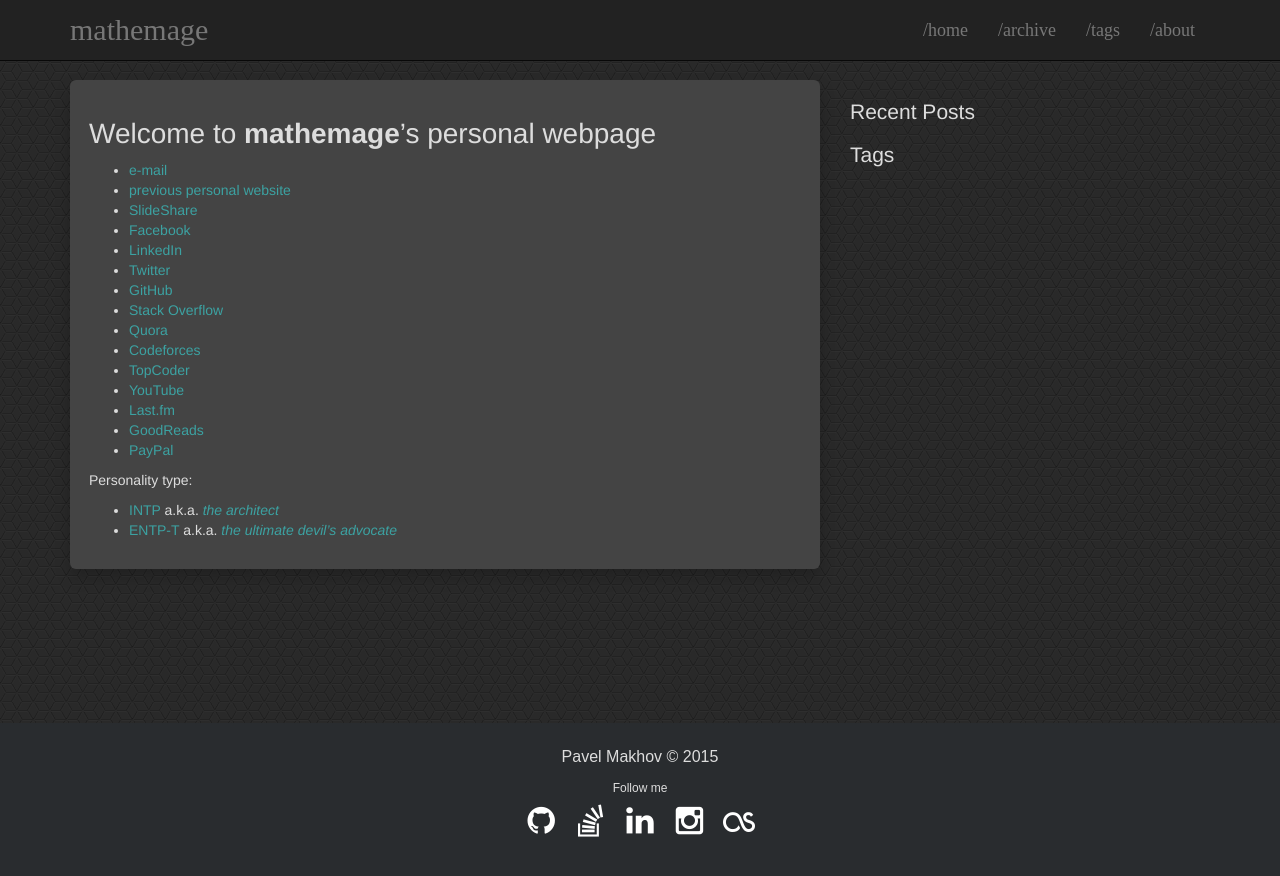
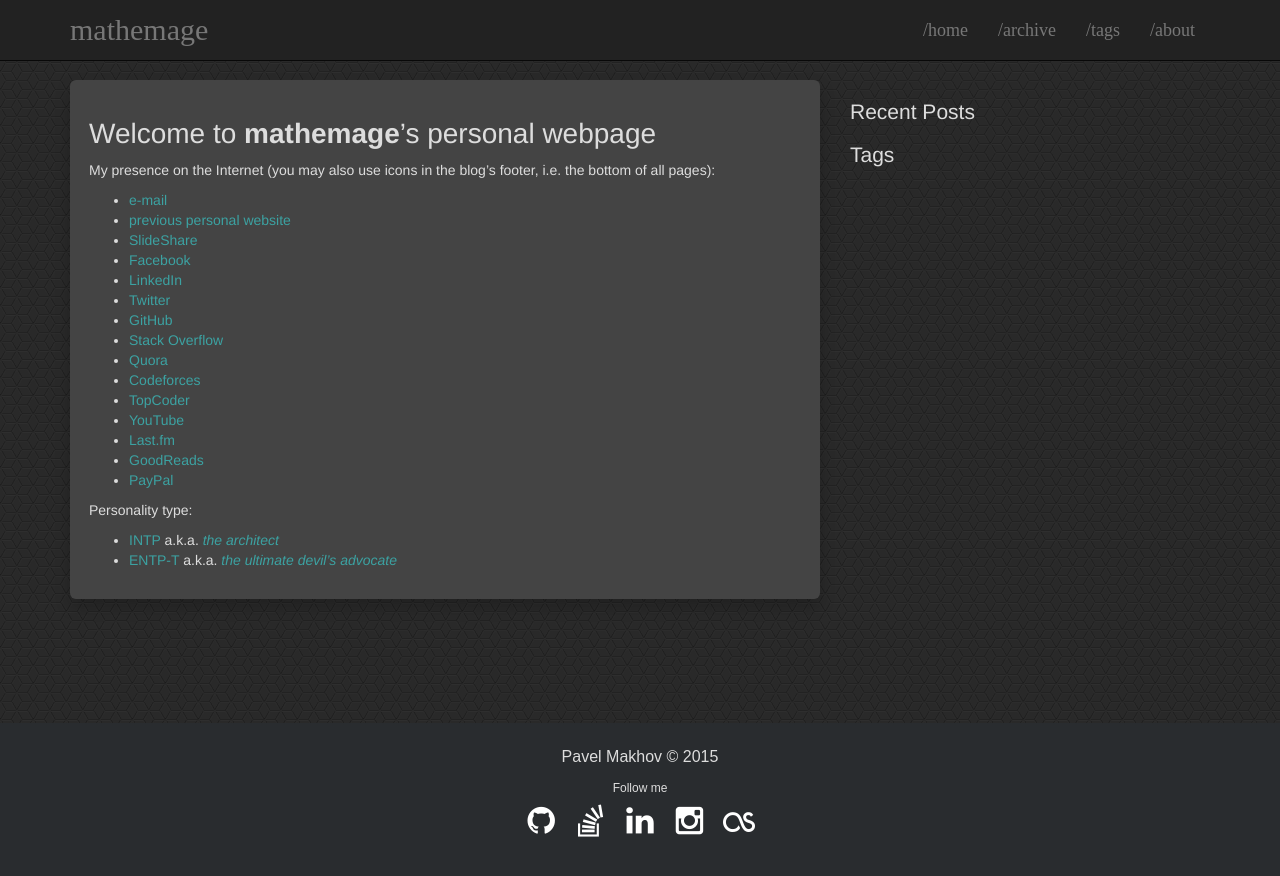
Before and after one commit to mathemage/mathemage.github.io, a Jekyll site: the page built from index.md, in a window 1280 px wide. Shown: the top 876 px of the page. Built offline with Jekyll 4.4.1, drawn with Linux system fonts in a browser that asks for light colours; our own code applies the rules of GitHub Pages for plain Markdown files.

Commit message:
Introduce list of social contacts

```diff
--- a/index.md
+++ b/index.md
@@ -1,4 +1,6 @@
 # Welcome to **mathemage**'s personal webpage
+
+My presence on the Internet (you may also use icons in the blog's footer, i.e. the bottom of all pages):
 
 * [e-mail](mathemage@gmail.com)
 * [previous personal website](https://sites.google.com/site/mathemage/)
@@ -16,6 +18,7 @@
 * [GoodReads](https://www.goodreads.com/user/show/12203203-mathemage)
 * [PayPal](https://paypal.me/mathemage)
 
+
 Personality type:
 * [INTP](https://www.wikiwand.com/en/INTP) a.k.a. [*the architect*](http://personalityjunkie.com/the-intp/)
 * [ENTP-T](https://www.16personalities.com/entp-personality) a.k.a. *[the](https://www.16personalities.com/entp-strengths-and-weaknesses) [ultimate](https://www.16personalities.com/entp-careers) [devil's](https://www.16personalities.com/entp-friends) [advocate](https://www.16personalities.com/entp-parents)*
```
